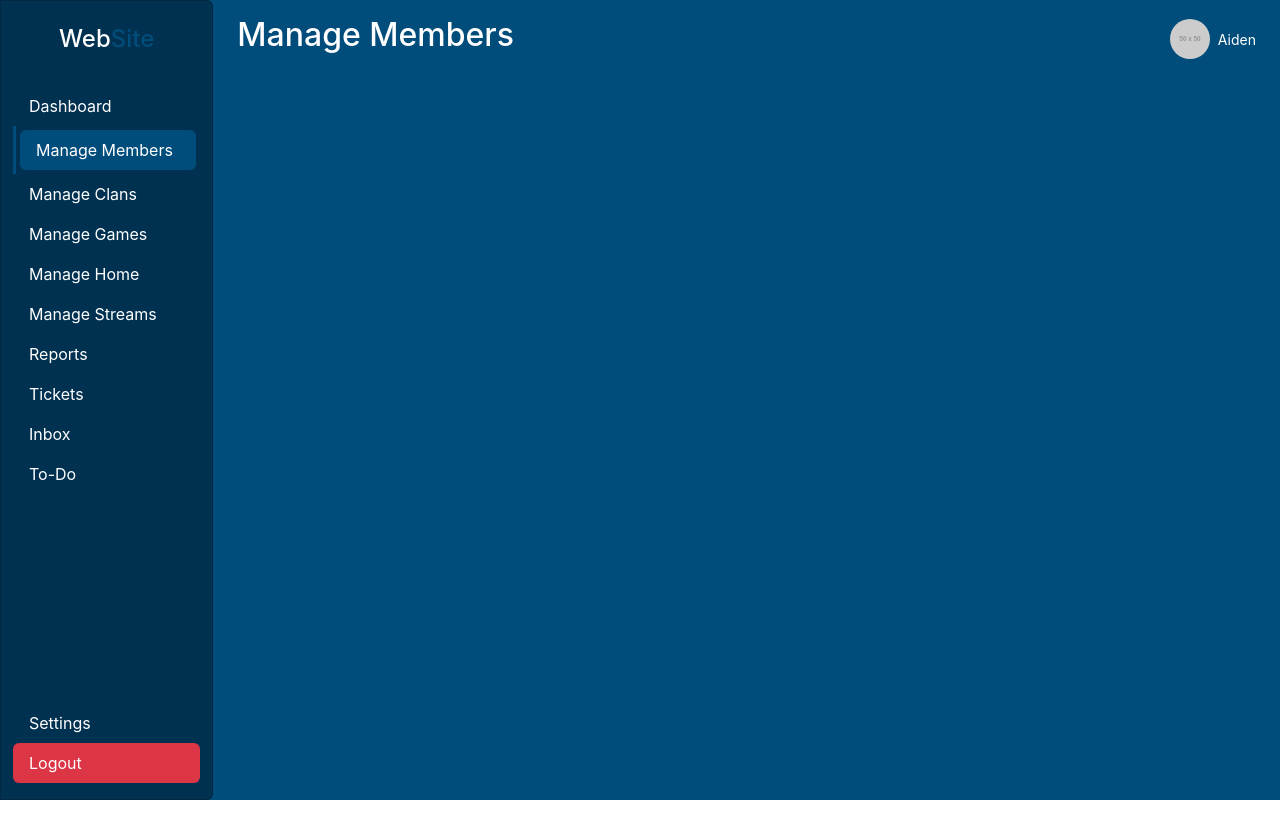
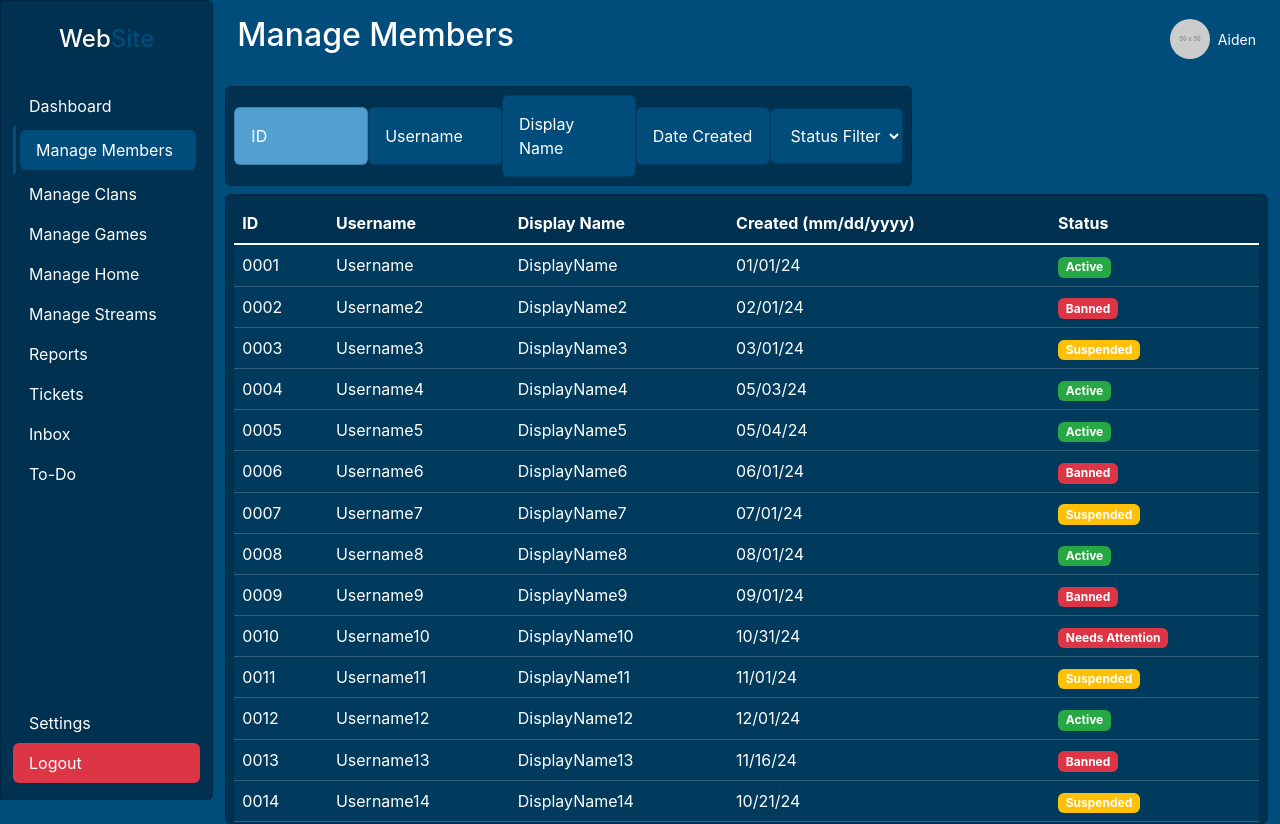
Before and after one commit to samuelsio/AidenApp, a React (Vite) app in the folder admin-dashboard/: page /MembersDashboard in a window 1280 px wide. Before the commit the page ends 800 px from the top, so only its background shows below. Built offline with nearby package versions, Linux system fonts and the light colour scheme.

Commit message:
Creation of userlist
additional filtering and order by: status, id, username/displayName, and account creation date (mm/dd/yyyy)

with accompying .json and minor scss tweaks to fit on one page

```diff
--- /dev/null
+++ b/admin-dashboard/src/components/MembersList/MembersList.scss
@@ -0,0 +1,7 @@
+.selected{
+    background-color: rgb(81 160 208) !important;
+}
+.table-responsive{
+    max-height: calc(-170px + 100vh);;
+    overflow-y: scroll;
+}
--- /dev/null
+++ b/admin-dashboard/src/components/MembersList/index.jsx
@@ -0,0 +1,128 @@
+import { useState, useEffect } from "react";
+import "./MembersList.scss";
+import membersData from "../../pages/MembersDashboard/MembersList.json"
+
+export default function MembersList(){
+    const members = membersData.members
+    const [selectedFilter, setSelectedFilter] = useState(null);
+    const [sortConfig, setSortConfig] = useState({ key: null, direction: "asc" });
+    const [statusFilter, setStatusFilter] = useState("Status Filter")
+    const [filteredMembers, setFilteredMembers] = useState(members)
+
+    const sortTable = (key) => {
+        let direction = "asc";
+        if (sortConfig.key === key && sortConfig.direction === "asc") {
+          direction = "desc";
+        }
+
+        const sortedMembers = [...filteredMembers].sort((a, b) => {
+            const aValue = a[key];
+            const bValue = b[key];
+
+        // Handling sorting by 'created' date
+        if (key === "created") {
+            const dateA = new Date(aValue);
+            const dateB = new Date(bValue);
+            return direction === "asc" ? dateA - dateB : dateB - dateA;
+
+        }
+
+            // For username, handle the numeric parts properly (Username10 appears after Username2 because 10 is > 2)
+        if (key === "username" || key === "displayName") {
+            const numA = aValue.match(/\d+/g);
+            const numB = bValue.match(/\d+/g);
+
+            // If both usernames are numbers, compare them as numbers
+            if (numA && numB) {
+                const numericA = parseInt(numA[0]);
+                const numericB = parseInt(numB[0]);
+                return direction === "asc" ? numericA - numericB : numericB - numericA;
+            }
+        }
+
+        //General sorting logic for ID
+        if (aValue < bValue) return direction === "asc" ? -1 : 1;
+        if (aValue > bValue) return direction === "asc" ? 1 : -1;
+        return 0;
+        });
+
+
+        setFilteredMembers(sortedMembers);
+        setSortConfig({ key, direction });
+        setSelectedFilter(key); //Used to colour the currently selected filter
+      };
+
+      const handleStatusFilter = (event) => {
+        const status = event.target.value
+            setStatusFilter(status)
+        if (status === "Status Filter" || status === "") {
+            setFilteredMembers(members);
+        } else {
+            setFilteredMembers(members.filter(member => member.status === status))
+      }}
+
+      useEffect(() => {
+        const defaultSort = () => {
+            sortTable('id');
+        };
+        defaultSort()
+    }, []);
+
+
+
+    return(
+        <>
+        <div className="row mt-4">
+              <div className="col-md-8">
+                <div className="card bg-secondary text-white p-2">
+                    <div className="MembersList d-flex w-100 align-items-center justify-content-evenly">
+                        <p className={`card  text-white bg-primary p-3 m-0 rounded w-25 ${selectedFilter === 'id' ? 'selected' : ''}`} onClick={() => sortTable('id')}>ID</p>
+                        <p className={`card  text-white bg-primary p-3 m-0 rounded w-25 ${selectedFilter === 'username' ? 'selected' : ''}`} onClick={() => sortTable('username')}>Username</p>
+                        <p className={`card  text-white bg-primary p-3 m-0 rounded w-25 ${selectedFilter === 'displayName' ? 'selected' : ''}`} onClick={() => sortTable("displayName")}>Display Name</p>
+                        <p className={`card  text-white bg-primary p-3 m-0 rounded w-25 ${selectedFilter === 'created' ? 'selected' : ''}`} onClick={() => sortTable('created')}>Date Created</p>
+                        <select className="card  text-white bg-primary p-3 m-0 rounded w-25" onChange={handleStatusFilter} value={statusFilter}>
+                            <option>Status Filter</option>
+                            <option>Active</option>
+                            <option>Needs Attention</option>
+                            <option>Suspended</option>
+                            <option>Banned</option>
+                        </select>
+                    </div>
+                </div>
+            </div>
+        </div>
+        <div className="row mt-2">
+            <div className="col-md-12">
+                <div className="card bg-secondary text-white p-2 table-responsive">
+                    <table className="table table-primary table-hover">
+                        <thead className="table-secondary">
+                            <tr>
+                                <th>ID</th>
+                                <th>Username</th>
+                                <th>Display Name</th>
+                                <th>Created (mm/dd/yyyy)</th>
+                                <th>Status</th>
+                            </tr>
+                        </thead>
+                        <tbody className="table-group-divider">
+                            {filteredMembers.map((member) => (
+                                <tr key={member.id}>
+                                    <td >{member.id}</td>
+                                    <td>{member.username}</td>
+                                    <td>{member.displayName}</td>
+                                    <td>{member.created}</td>
+                                    <td>
+                                    <span className={`badge bg-${member.status === "Active" ? "success" : member.status === "Banned" ? "danger" : member.status === "Needs Attention" ? "danger" : "warning"}`}>
+                                        {member.status} {/* Active=bg-green, Banned=bg-red, Needs Attention=bg-red, everything else=bg-orange */}
+                                    </span>
+                                    </td>
+                                </tr>
+                            ))}
+                        </tbody>
+                    </table>
+                </div>
+            </div>
+        </div>
+        </>
+    )
+}
--- a/admin-dashboard/src/custom.scss
+++ b/admin-dashboard/src/custom.scss
@@ -12,6 +12,10 @@
         "light": #f8f9fa,
         "dark":rgba(0, 0, 0, 0.27)
       );
+    $table-variants: (
+        "primary":    shift-color(rgb(0, 77, 124), +25%),
+        "secondary":  shift-color(rgb(0 49 80), 0),
+    );
 
 // // Override font settings
 // $font-family-sans-serif: 'Helvetica Neue', Arial, sans-serif;
--- /dev/null
+++ b/admin-dashboard/src/pages/MembersDashboard/MembersList.json
@@ -0,0 +1,20 @@
+{"members":[
+    { "id": "0001", "username": "Username", "displayName": "DisplayName", "created": "01/01/24", "status": "Active" },
+    { "id": "0002", "username": "Username2", "displayName": "DisplayName2", "created": "02/01/24", "status": "Banned" },
+    { "id": "0003", "username": "Username3", "displayName": "DisplayName3", "created": "03/01/24", "status": "Suspended" },
+    { "id": "0004", "username": "Username4", "displayName": "DisplayName4", "created": "05/03/24", "status": "Active" },
+    { "id": "0005", "username": "Username5", "displayName": "DisplayName5", "created": "05/04/24", "status": "Active" },
+    { "id": "0006", "username": "Username6", "displayName": "DisplayName6", "created": "06/01/24", "status": "Banned" },
+    { "id": "0007", "username": "Username7", "displayName": "DisplayName7", "created": "07/01/24", "status": "Suspended" },
+    { "id": "0011", "username": "Username11", "displayName": "DisplayName11", "created": "11/01/24", "status": "Suspended" },
+    { "id": "0012", "username": "Username12", "displayName": "DisplayName12", "created": "12/01/24", "status": "Active" },
+    { "id": "0013", "username": "Username13", "displayName": "DisplayName13", "created": "11/16/24", "status": "Banned" },
+    { "id": "0014", "username": "Username14", "displayName": "DisplayName14", "created": "10/21/24", "status": "Suspended" },
+    { "id": "0015", "username": "Username15", "displayName": "DisplayName15", "created": "05/29/24", "status": "Active" },
+    { "id": "0008", "username": "Username8", "displayName": "DisplayName8", "created": "08/01/24", "status": "Active" },
+    { "id": "0009", "username": "Username9", "displayName": "DisplayName9", "created": "09/01/24", "status": "Banned" },
+    { "id": "0016", "username": "Username16", "displayName": "DisplayName16", "created": "08/15/24", "status": "Active" },
+    { "id": "0017", "username": "Username17", "displayName": "DisplayName17", "created": "07/01/24", "status": "Needs Attention" },
+    { "id": "0018", "username": "Username18", "displayName": "DisplayName18", "created": "01/21/24", "status": "Active" },
+    { "id": "0010", "username": "Username10", "displayName": "DisplayName10", "created": "10/31/24", "status": "Needs Attention" }
+]}
--- a/admin-dashboard/src/pages/MembersDashboard/index.jsx
+++ b/admin-dashboard/src/pages/MembersDashboard/index.jsx
@@ -2,6 +2,7 @@ import React from "react";
 import "./MembersDashboard.scss"
 import Sidebar from "../../components/sidebar";
 import PageHeader from "../../components/PageHeader";
+import MembersList from "../../components/MembersList";
 
 export default function MembersDashboard(){
 
@@ -18,7 +19,7 @@ export default function MembersDashboard(){
                         AdminPFP={"https://placeholder.com/50"} />
 
                         {/* Body */}
-                        <></>
+                        <MembersList />
                     </div>
                 </div>
             </div>
```
